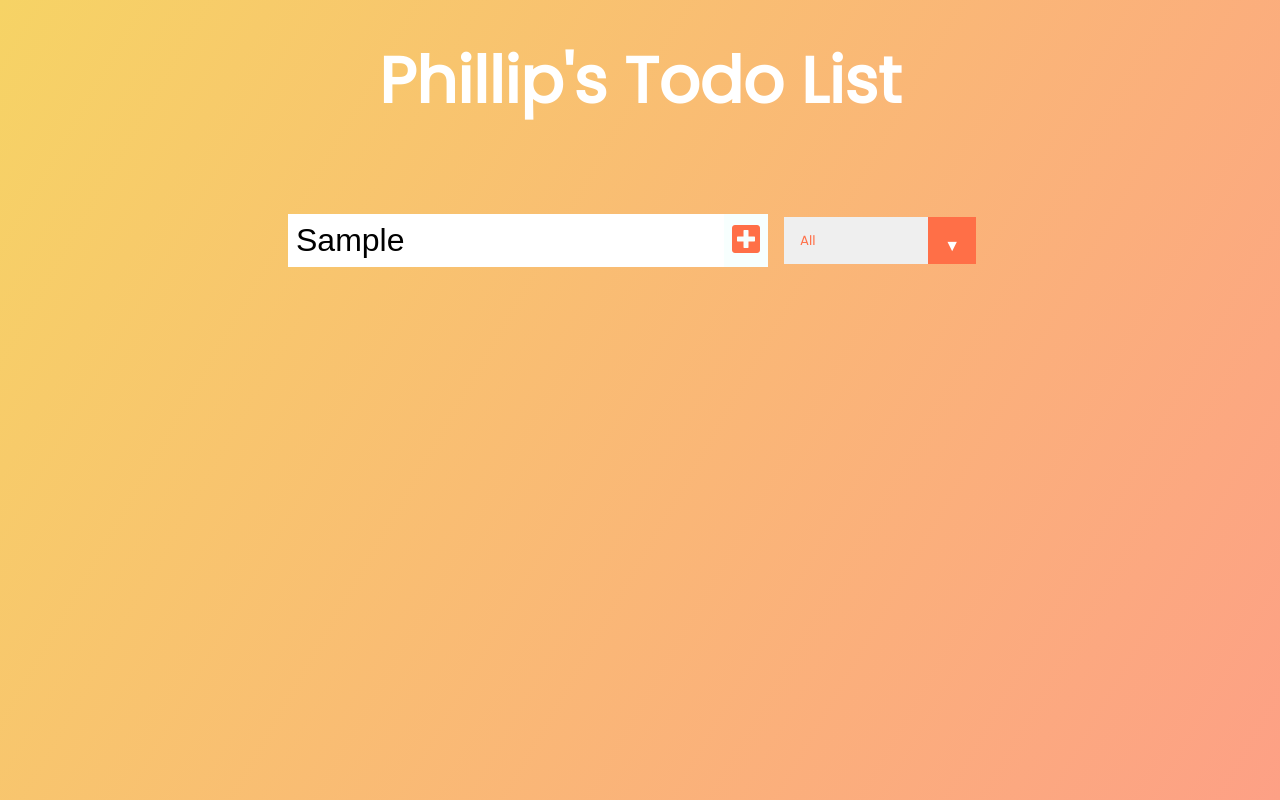
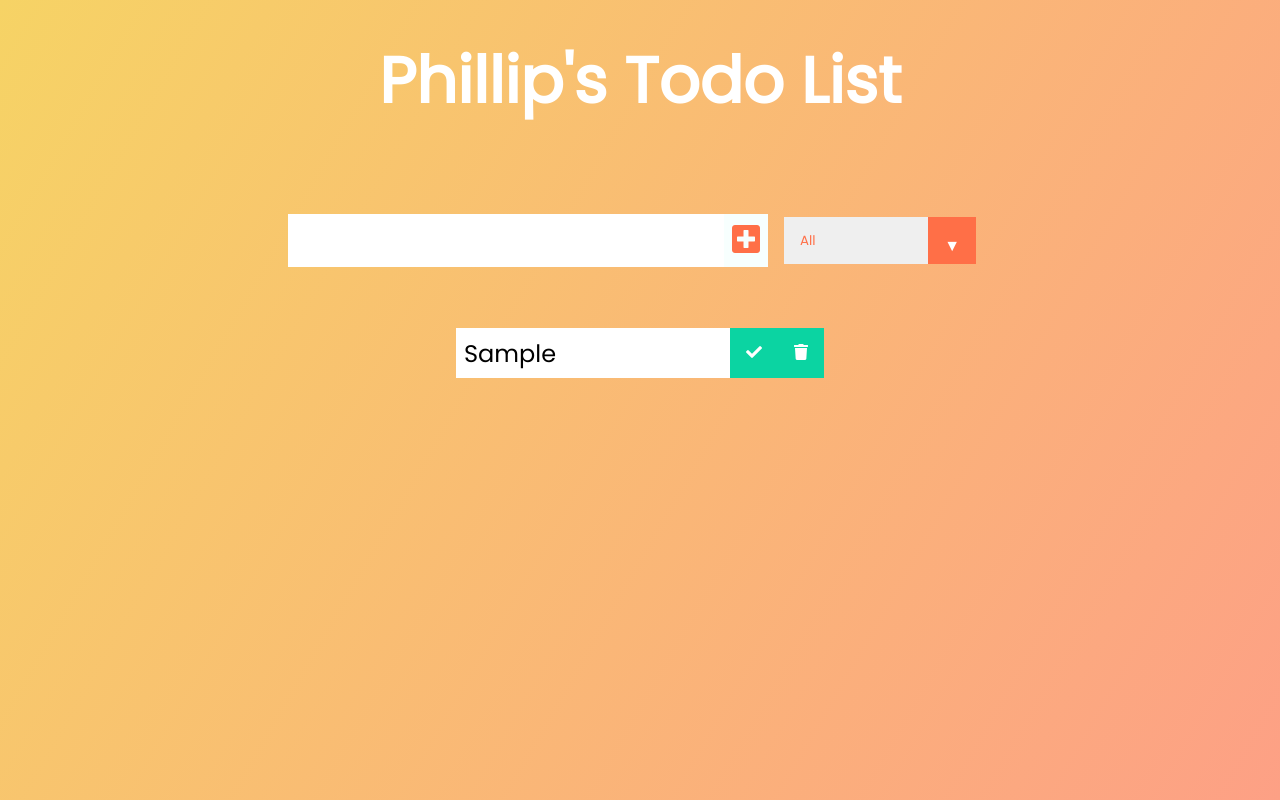
Before and after one commit to deepelegant99/to-do-react, a React (Create React App) app: page / in a window 1280 px wide. Both pictures are taken after typing "Sample" into the empty fields and a click on the button 746 px from the left and 240 px from the top of the page. Built offline with nearby package versions, Linux system fonts and the light colour scheme.

Commit message:
Added some functionalities for the behavior

```diff
--- a/src/App.js
+++ b/src/App.js
@@ -14,8 +14,8 @@
       <header>
         <h1>Phillip's Todo List</h1>
       </header>
-      <Form todos={todos} setTodos={setTodos} setInputText={setInputText} />
-      <TodoList />
+      <Form todos={todos} setTodos={setTodos} setInputText={setInputText} inputText={inputText} />
+      <TodoList todos={todos} />
     </div>
   );
 }
--- a/src/components/Form.js
+++ b/src/components/Form.js
@@ -1,6 +1,6 @@
 import React from "react";
 
-const Form = ({ setInputText, todos, setTodos }) => {
+const Form = ({ setInputText, todos, setTodos, inputText }) => {
   const inputTextHandier = (e) => {
     console.log(e.target.value);
     setInputText(e.target.value);
@@ -8,10 +8,12 @@
 
   const submitTodohandier = (e) => {
     e.preventDefault();
+    setTodos([...todos, {text:inputText, completed:false, id: Math.random()}])
+    setInputText("")
   };
   return (
     <form>
-      <input onChange={inputTextHandier} type="text" className="todo-input" />
+      <input value={inputText} onChange={inputTextHandier} type="text" className="todo-input" />
 
       <button onClick={submitTodohandier} className="todo-button" type="submit">
         <i className="fas fa-plus-square"></i>
--- /dev/null
+++ b/src/components/Todo.js
@@ -0,0 +1,17 @@
+import React from "react";
+
+const Todo = ({text}) => {
+  return (
+    <div className="todo">
+      <li className="todo-item">{text}</li>
+      <button className="complete-btn">
+        <i className="fas fa-check"></i>
+      </button>
+      <button className="complete-btn">
+        <i className="fas fa-trash"></i>
+      </button>
+    </div>
+  );
+};
+
+export default Todo;
--- a/src/components/TodoList.js
+++ b/src/components/TodoList.js
@@ -1,12 +1,17 @@
-import React from 'react'
+import React from "react";
+import Todo from "./Todo";
 
+const TodoList = ({todos}) => {
 
-const TodoList = ()=>{
-    return (
-      <div className="todo-container">
-        <ul className="todo-list"></ul>
-      </div>
-    );
-}
+  return (
+    <div className="todo-container">
+      <ul className="todo-list">
+        {todos.map(
+          todo => <Todo text={ todo.text} />
+        )}
+      </ul>
+    </div>
+  );
+};
 
 export default TodoList;
```
